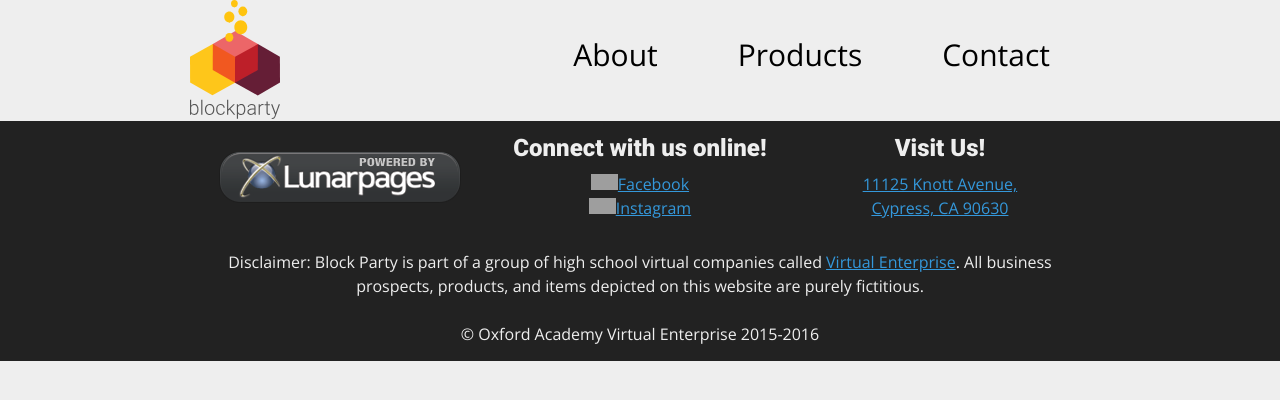
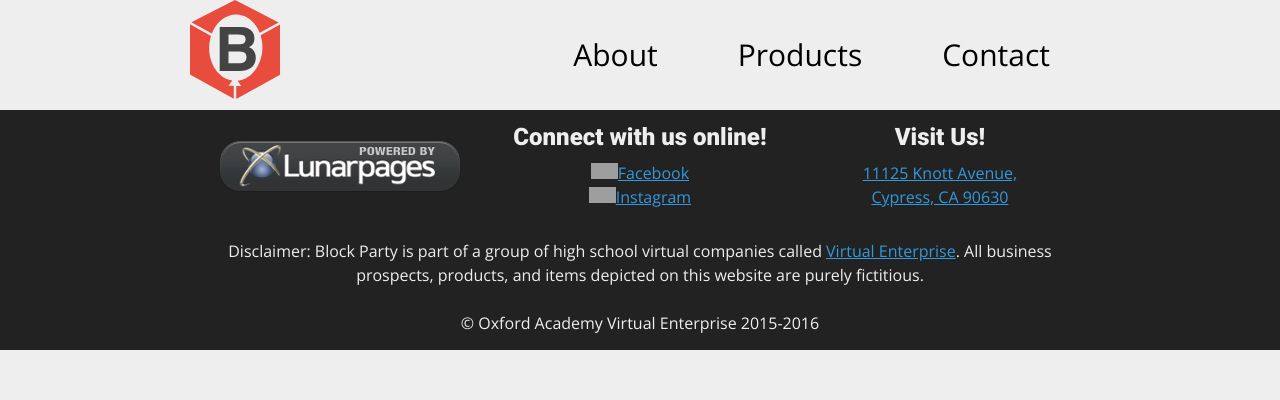
Before and after one commit to OAVE1516/oave1516.github.io, a PHP site: page /navfooter.html in a window 1280 px wide. Shown: the top 400 px of the page. Run offline with PHP 8.4, Linux system fonts and the light colour scheme; grey boxes are pictures that could not be loaded.

Commit message:
new logo

```diff
--- a/css/style.css
+++ b/css/style.css
@@ -1,5 +1,4 @@
 @import url(https://fonts.googleapis.com/css?family=Open+Sans:400,800);
-@import url(https://fonts.googleapis.com/css?family=Oswald);
 @import url(https://fonts.googleapis.com/css?family=Roboto:900);
 
 /* CSS RESET FOR BROWSER COMPATIBILITY */
```
Also changed, not shown: img/favicon.png, img/logo.svg.
